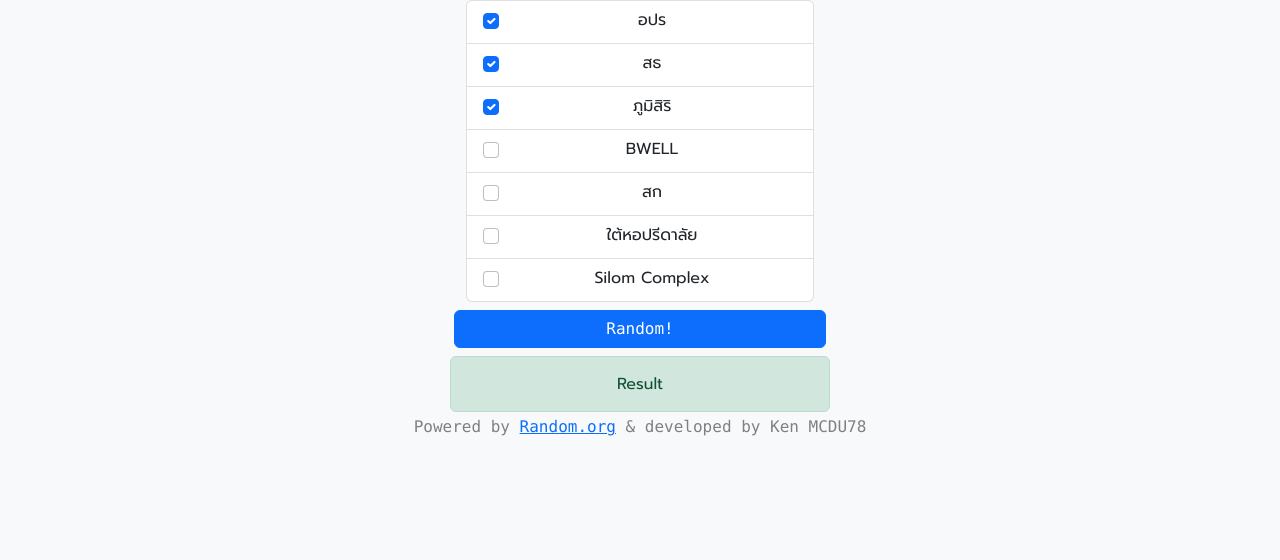
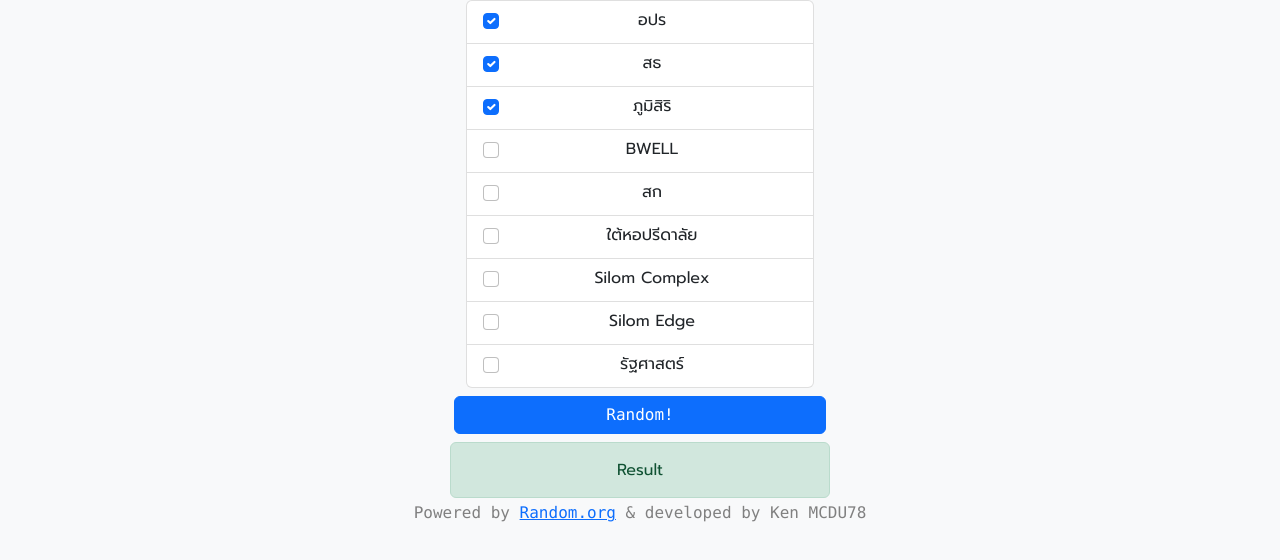
Before and after one commit to Ittipatken/mdcu-random, a website: page index.html in a window 1280 px wide. Shown: the part 74-634 px from the top of the page. Drawn offline with nearby package versions, Linux system fonts and the light colour scheme.

Commit message:
add silom edge and political science

```diff
--- a/index.html
+++ b/index.html
@@ -79,6 +79,22 @@
                             </label>
                         </div>
                     </li>
+                    <li class="list-group-item">
+                        <div class="form-check">
+                            <input class="form-check-input" type="checkbox" value="" id="check-box8">
+                            <label class="form-check-label" for="check-box8">
+                                Silom Edge
+                            </label>
+                        </div>
+                    </li>
+                    <li class="list-group-item">
+                        <div class="form-check">
+                            <input class="form-check-input" type="checkbox" value="" id="check-box9">
+                            <label class="form-check-label" for="check-box9">
+                                รัฐศาสตร์
+                            </label>
+                        </div>
+                    </li>
                 </ul>
             </div>
         </div>
--- a/random.js
+++ b/random.js
@@ -21,7 +21,7 @@ genBtn.addEventListener("click", function () {
     // const checkBox5 = document.getElementById('check-box5').checked
     // const checkBox6 = document.getElementById('check-box6').checked
     // const checkBox7 = document.getElementById('check-box7').checked
-    for (let i = 1; i < 8; i++) {
+    for (let i = 1; i < 10; i++) {
         let checkBox = "checkBox"
         checkBox = eval(document.getElementById(`check-box${i}`).checked)
         console.log(checkBox)
@@ -56,6 +56,10 @@ genBtn.addEventListener("click", function () {
                     finalCanteen.push("ใต้หอปรีดาลัย")
                 } if (canteenArray.includes(7)) {
                     finalCanteen.push("Silom Complex")
+                } if (canteenArray.includes(8)) {
+                    finalCanteen.push("Silom Edge")
+                } if (canteenArray.includes(9)) {
+                    finalCanteen.push("รัฐศาสตร์")
                 } else {
                     // console.log("Final canteen is broken")
                 }
```
